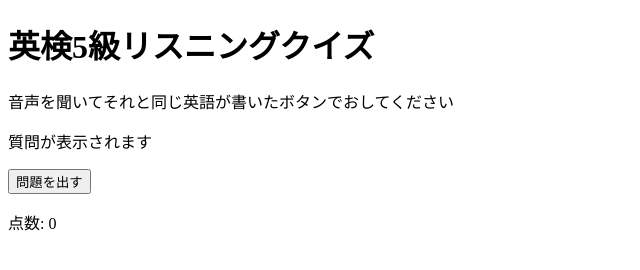
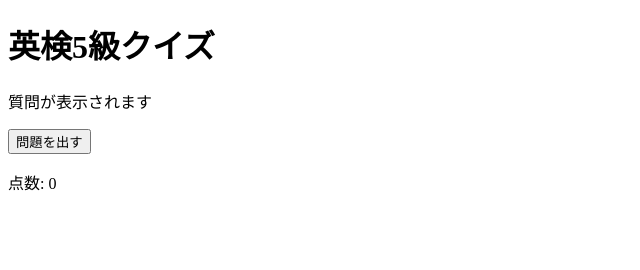
Before and after one commit to yucchannel/eiken5, a plain HTML site: page index.html in a window 1280 px wide. Shown: the whole page, without its empty margins (0-640 px from the left). Drawn offline with Linux system fonts and the light colour scheme.

Commit message:
Update index.html

```diff
--- a/index.html
+++ b/index.html
@@ -3,12 +3,11 @@
 <head>
     <meta charset="UTF-8">
     <meta name="viewport" content="width=device-width, initial-scale=1.0">
-    <title>英検5級リスニングクイズ</title>
+    <title>英検5級クイズ</title>
     <script src="https://code.responsivevoice.org/responsivevoice.js?key=YOUR_API_KEY"></script>
 </head>
 <body>
-    <h1>英検5級リスニングクイズ</h1>
-    <p>音声を聞いてそれと同じ英語が書いたボタンでおしてください</p>
+    <h1>英検5級クイズ</h1>
     <div id="question-container">
         <p id="question">質問が表示されます</p>
         <div id="wordButtons"></div>
```
